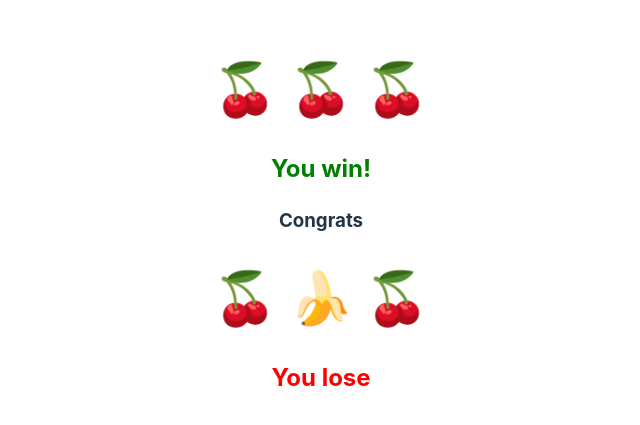
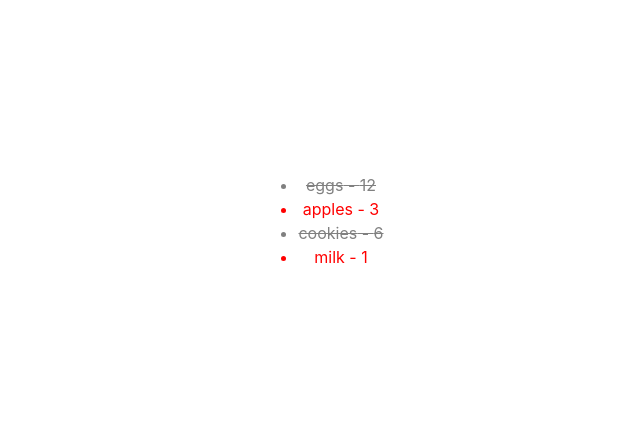
Before and after one commit to katerynaavetisyan/first-react-app, a React (Vite) app: page / in a window 1280 px wide. Shown: the part 179-604 px from the top of the page, without its empty margins (319-959 px from the left). Built offline with nearby package versions, Linux system fonts and the light colour scheme.

Commit message:
shopping list

```diff
--- a/src/App.jsx
+++ b/src/App.jsx
@@ -1,13 +1,19 @@
 
 import './App.css'
 import Slots from "./Slots";
-
-
+import ShopingList from './ShoppingList';
+const data = [
+  { id: 1, item: 'eggs', quantity: 12, completed: true },
+  { id: 2, item: 'apples', quantity: 3, completed: false },
+  { id: 3, item: 'cookies', quantity: 6, completed: true },
+  { id: 4, item: 'milk', quantity: 1, completed: false }
+]
 function App() {
   return (
     <div>
-      <Slots val1="🍒" val2="🍒" val3="🍒" />
-      <Slots val1="🍒" val2="🍌" val3="🍒" />
+      <ShopingList items={data} />
+      {/* <Slots val1="🍒" val2="🍒" val3="🍒" />
+      <Slots val1="🍒" val2="🍌" val3="🍒" /> */}
     </div>
   )
 }
--- /dev/null
+++ b/src/ShoppingList.jsx
@@ -0,0 +1,21 @@
+
+
+function ShopingList({ items }) {
+    return (
+        <ul>
+            {items.map(i => (
+                <li
+                    key={i.id}
+                    style={{
+                        color: i.completed ? "grey" : "red",
+                        textDecoration: i.completed ? "line-through" : "none"
+                    }}
+
+                >
+                    {i.item} - {i.quantity}
+                </li>))}
+        </ul>
+    )
+}
+
+export default ShopingList;
```
